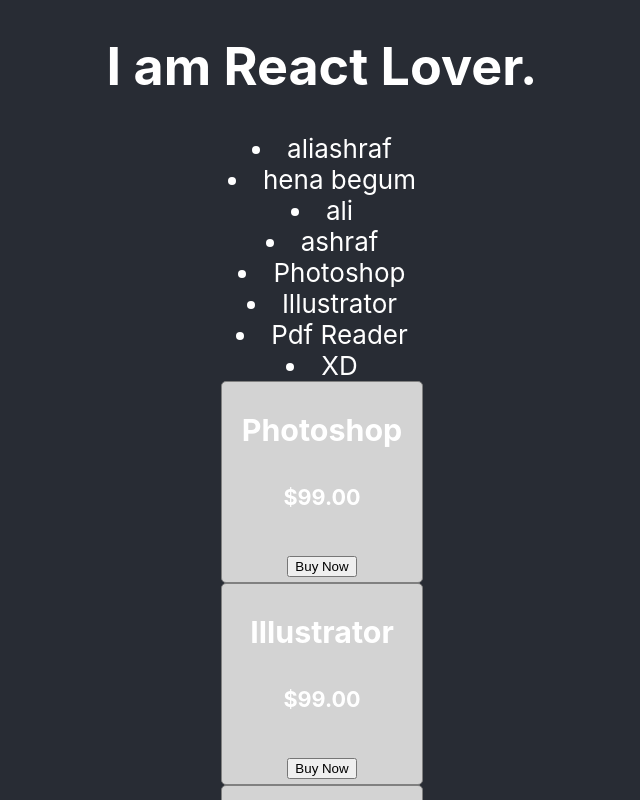
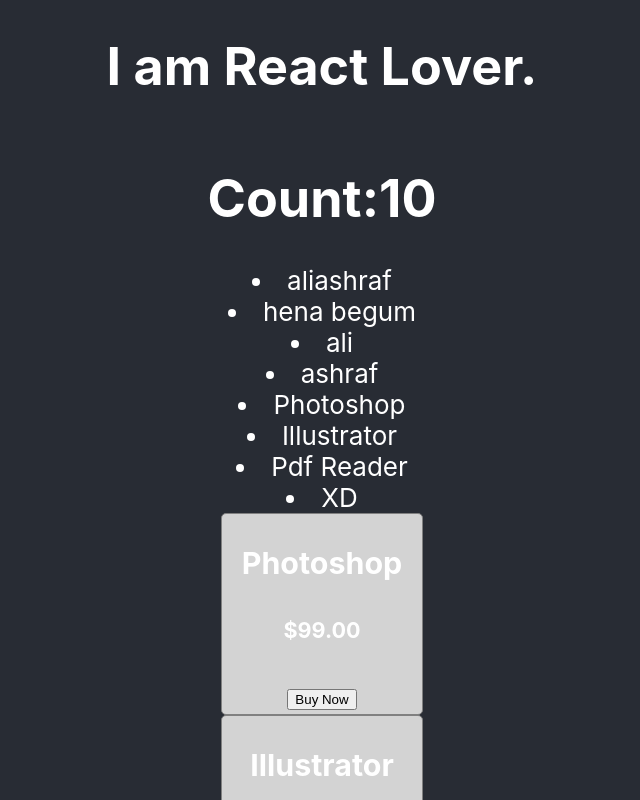
Before and after one commit to ashraf-git/my-app, a React (Create React App) app: page / in a window 1280 px wide. Shown: the top 800 px of the page, without its empty margins (318-958 px from the left). Built offline with nearby package versions, Linux system fonts and the light colour scheme.

Commit message:
Introduction to Component state

```diff
--- a/src/App.js
+++ b/src/App.js
@@ -1,4 +1,4 @@
-import React from 'react';
+import React, { useState } from 'react';
 import logo from './logo.svg';
 import './App.css';
 
@@ -10,14 +10,11 @@
     {name: 'Pdf Reader', price: '$06.00'},
     {name: 'XD', price: '$59.00'}
   ]
-  // const productNames = products.map(product => product)
-   const noyoksNames = noyoks.map(nayok => nayok);
-  // console.log(productNames)
-  console.log(noyoksNames);
 return (
     <div className="App">
       <header className="App-header">
         <h1>I am React Lover.</h1>
+        <Counter></Counter>
         {
           noyoks.map(nayok => <li>{nayok}</li>)
         }
@@ -30,6 +27,14 @@
       </header>
     </div>
   );
+}
+function Counter(){
+  const [count, setCount] = useState(10);
+  return(
+    <div>
+      <h1>Count:{count}</h1>
+    </div>
+  )
 }
 function Product(props){
   const productStyle = {
```
